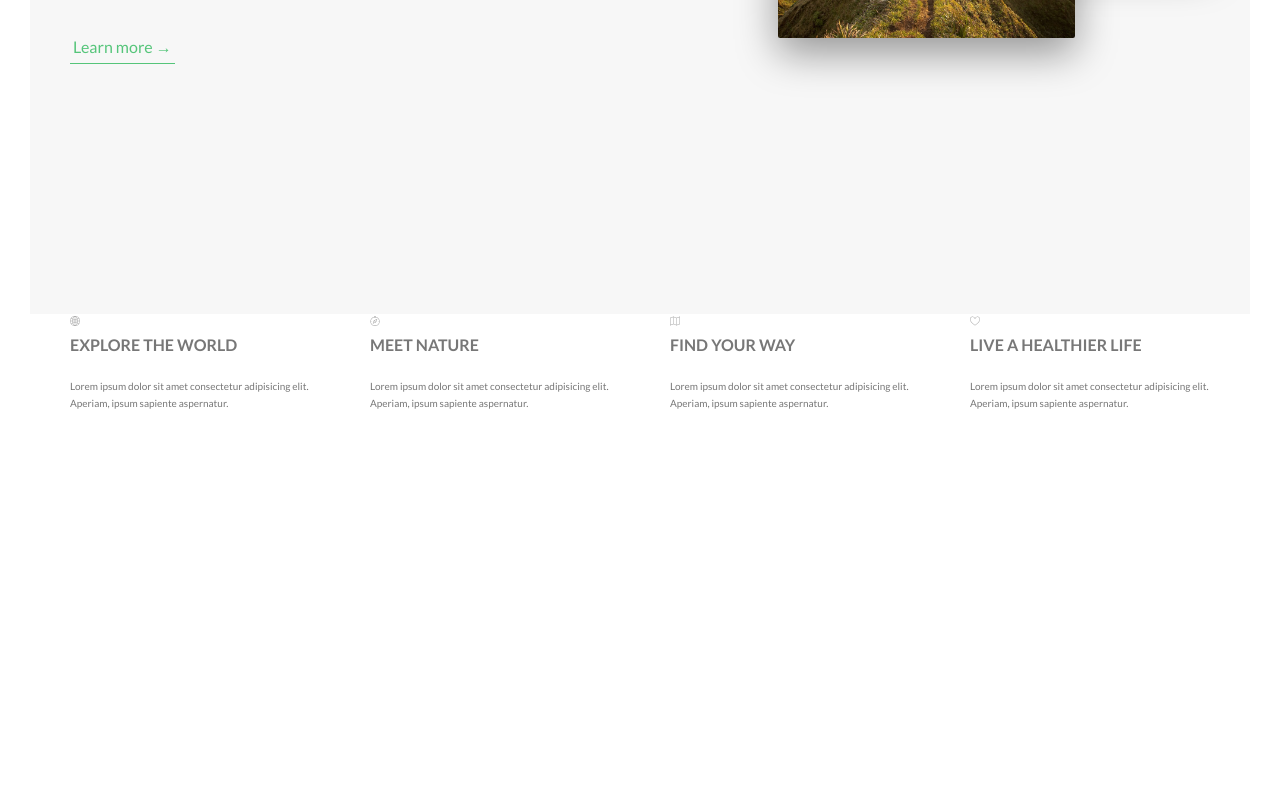
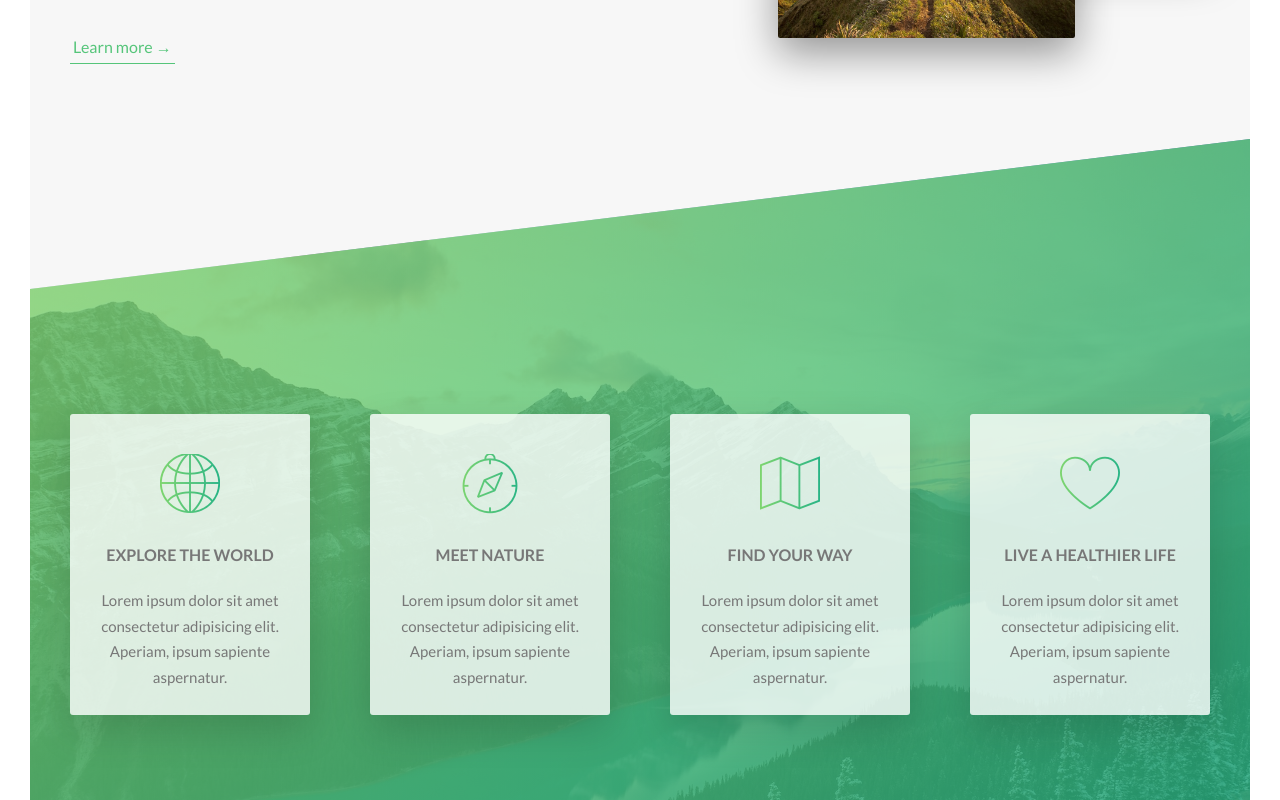
Before and after one commit to LauraTelqiu/natours-react, a React (Create React App) app: page / in a window 1280 px wide. Shown: the part 1280-2080 px from the top of the page. Before the commit the page ends 1722 px from the top, so only its background shows below. Built offline with nearby package versions, Linux system fonts and the light colour scheme.

Commit message:
features styling

```diff
--- a/src/data.js
+++ b/src/data.js
@@ -1,48 +1,35 @@
-
-
-
 export const pageLinks = [
-  { id: 1, href: '#header', text: 'home' },
-  { id: 2, href: '#about', text: 'about us' },
-  { id: 3, href: '#rooms', text: 'rooms' },
-  { id: 4, href: '#reviews', text: 'reviews' },
-  { id: 5, href: '#footer', text: 'contact' },
-
+  { id: 1, href: "#header", text: "home" },
+  { id: 2, href: "#about", text: "about us" },
+  { id: 3, href: "#rooms", text: "rooms" },
+  { id: 4, href: "#reviews", text: "reviews" },
+  { id: 5, href: "#footer", text: "contact" },
 ];
-
 
 export const features = [
   {
     id: 1,
     icon: "feature-box__icon icon-basic-world",
-    title: 'Explore the world',
-    text: ' Lorem ipsum dolor sit amet consectetur adipisicing elit. Aperiam, ipsum sapiente aspernatur.',
-
+    title: "Explore the world",
+    text: " Lorem ipsum dolor sit amet consectetur adipisicing elit. Aperiam, ipsum sapiente aspernatur.",
   },
   {
     id: 2,
-    icon1: "icon-basic-arrow-left",
+
     icon: "feature-box__icon icon-basic-compass",
-    title: 'Meet nature',
-    text: ' Lorem ipsum dolor sit amet consectetur adipisicing elit. Aperiam, ipsum sapiente aspernatur.',
-
+    title: "Meet nature",
+    text: " Lorem ipsum dolor sit amet consectetur adipisicing elit. Aperiam, ipsum sapiente aspernatur.",
   },
   {
     id: 3,
     icon: "feature-box__icon icon-basic-map",
-    title: 'Find your way',
-    text: ' Lorem ipsum dolor sit amet consectetur adipisicing elit. Aperiam, ipsum sapiente aspernatur.',
-
+    title: "Find your way",
+    text: " Lorem ipsum dolor sit amet consectetur adipisicing elit. Aperiam, ipsum sapiente aspernatur.",
   },
   {
     id: 4,
     icon: "feature-box__icon icon-basic-heart",
-    title: 'Live a healthier life',
-    text: ' Lorem ipsum dolor sit amet consectetur adipisicing elit. Aperiam, ipsum sapiente aspernatur.',
-
-  }
-
-
-
-
+    title: "Live a healthier life",
+    text: " Lorem ipsum dolor sit amet consectetur adipisicing elit. Aperiam, ipsum sapiente aspernatur.",
+  },
 ];
--- a/src/pages/Features.js
+++ b/src/pages/Features.js
@@ -1,55 +1,27 @@
-import React from 'react'
-
+import React from "react";
+import { features } from "../data";
 
 function Features() {
   return (
     <section className="section-features">
-
       <div className="row">
-        <div className="col-1-of-4">
-          <div className="feature-box">
-            <i className="feature-box__icon icon-basic-world"></i>
-            <h3 className="heading-tertiary u-margin-bottom-small">Explore the world</h3>
-            <p className="feature-box__text">
-              Lorem ipsum dolor sit amet consectetur adipisicing elit. Aperiam, ipsum sapiente aspernatur.
-            </p>
-          </div>
-        </div>
-
-        <div className="col-1-of-4">
-          <div className="feature-box">
-            <i className="icon-basic-arrow-left"></i>
-            <i className="feature-box__icon icon-basic-compass"></i>
-            <h3 className="heading-tertiary u-margin-bottom-small">Meet nature</h3>
-            <p className="feature-box__text">
-              Lorem ipsum dolor sit amet consectetur adipisicing elit. Aperiam, ipsum sapiente aspernatur.
-            </p>
-          </div>
-        </div>
-
-        <div className="col-1-of-4">
-          <div className="feature-box">
-            <i className="feature-box__icon icon-basic-map"></i>
-            <h3 className="heading-tertiary u-margin-bottom-small">Find your way</h3>
-            <p className="feature-box__text">
-              Lorem ipsum dolor sit amet consectetur adipisicing elit. Aperiam, ipsum sapiente aspernatur.
-            </p>
-          </div>
-        </div>
-
-        <div className="col-1-of-4">
-          <div className="feature-box">
-            <i className="feature-box__icon icon-basic-heart"></i>
-            <h3 className="heading-tertiary u-margin-bottom-small">Live a healthier life</h3>
-            <p className="feature-box__text">
-              Lorem ipsum dolor sit amet consectetur adipisicing elit. Aperiam, ipsum sapiente aspernatur.
-            </p>
-          </div>
-        </div>
+        {features.map((feature) => {
+          const { id, icon, title, text } = feature;
+          return (
+            <div key={id} className="col-1-of-4">
+              <div className="feature-box">
+                <i className={icon}></i>
+                <h3 className="heading-tertiary u-margin-bottom-small">
+                  {title}
+                </h3>
+                <p className="feature-box__text">{text}</p>
+              </div>
+            </div>
+          );
+        })}
       </div>
     </section>
-
-  )
+  );
 }
 
 export default Features;
--- /dev/null
+++ b/src/sass/components/_feature-box.scss
@@ -0,0 +1,24 @@
+.feature-box {
+  background-color: rgba($color-white, 0.8);
+  font-size: 1.5rem;
+  padding: 2.5rem;
+  text-align: center;
+  border-radius: 3px;
+  box-shadow: 0 1.5rem 4rem rgba($color-black, 0.15);
+  transition: transform 0.3s;
+
+  &__icon {
+    font-size: 6rem;
+    margin-bottom: 0.5rem;
+    background-image: linear-gradient(
+      to right,
+      $color-primary-light,
+      $color-primary-dark
+    );
+    -webkit-background-clip: text;
+    color: transparent;
+  }
+  &:hover {
+    transform: translateY(-1.5rem) scale(1.03);
+  }
+}
--- a/src/sass/main.css
+++ b/src/sass/main.css
@@ -230,6 +230,26 @@ body {
   transform: scale(0.95);
 }
 
+.feature-box {
+  background-color: rgba(255, 255, 255, 0.8);
+  font-size: 1.5rem;
+  padding: 2.5rem;
+  text-align: center;
+  border-radius: 3px;
+  box-shadow: 0 1.5rem 4rem rgba(0, 0, 0, 0.15);
+  transition: transform 0.3s;
+}
+.feature-box__icon {
+  font-size: 6rem;
+  margin-bottom: 0.5rem;
+  background-image: linear-gradient(to right, #7ed56f, #28b485);
+  -webkit-background-clip: text;
+  color: transparent;
+}
+.feature-box:hover {
+  transform: translateY(-1.5rem) scale(1.03);
+}
+
 .header {
   height: 95vh;
   background-image: linear-gradient(to right bottom, rgba(126, 213, 111, 0.8), rgba(40, 180, 133, 0.8)), url(../img/hero.jpg);
@@ -302,4 +322,15 @@ body {
   background-color: #f7f7f7;
   padding: 25rem 0;
   margin-top: -20vh;
+}
+
+.section-features {
+  padding: 20rem 0;
+  background-image: linear-gradient(to right bottom, rgba(126, 213, 111, 0.8), rgba(40, 180, 133, 0.8)), url(../img/nat-4.jpg);
+  background-size: cover;
+  transform: skewY(-7deg);
+  margin-top: -10rem;
+}
+.section-features > * {
+  transform: skewY(7deg);
 }/*# sourceMappingURL=main.css.map */
--- a/src/sass/main.scss
+++ b/src/sass/main.scss
@@ -9,6 +9,7 @@
 
 @import "components/button";
 @import "components/composition";
+@import "components/feature-box";
 
 @import "layout/header";
 @import "layout/grid";
--- a/src/sass/pages/_home.scss
+++ b/src/sass/pages/_home.scss
@@ -3,3 +3,21 @@
   padding: 25rem 0;
   margin-top: -20vh;
 }
+
+.section-features {
+  padding: 20rem 0;
+  background-image: linear-gradient(
+      to right bottom,
+      rgba($color-primary-light, 0.8),
+      rgba($color-primary-dark, 0.8)
+    ),
+    url(../img/nat-4.jpg);
+  background-size: cover;
+
+  transform: skewY(-7deg);
+  margin-top: -10rem;
+
+  & > * {
+    transform: skewY(7deg);
+  }
+}
```
Also changed, not shown: 1 other file (tests, documents, lock files or other folders).
